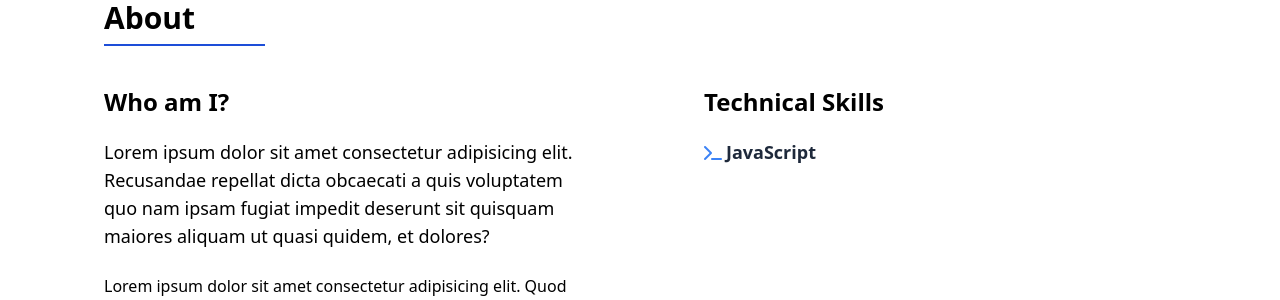
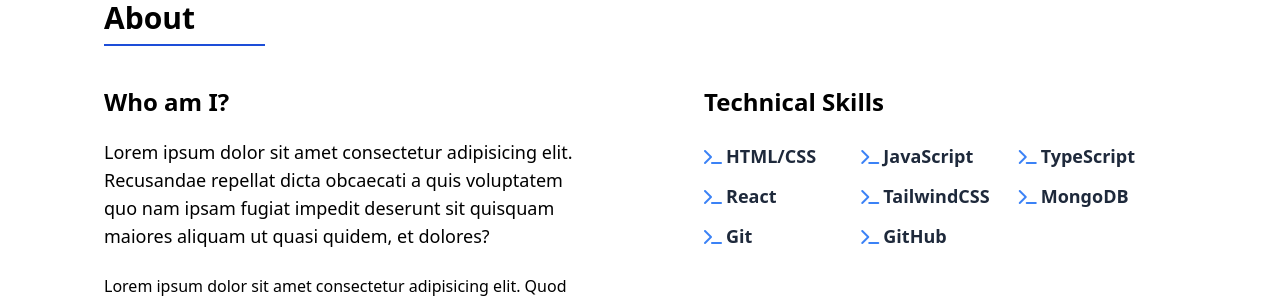
Before and after one commit to HamzaAbouJaib/portfolio, a React (Vite) app: page / in a window 1280 px wide. Shown: the part 820-1120 px from the top of the page. Built offline with nearby package versions, Linux system fonts and the light colour scheme; the HTML template or start-up script is replaced by a standard one.

Commit message:
Add default skills to show

```diff
--- a/src/components/AboutPage.jsx
+++ b/src/components/AboutPage.jsx
@@ -1,4 +1,15 @@
 import { Skill } from "./Skill";
+
+const frontPageskills = [
+  "HTML/CSS",
+  "JavaScript",
+  "TypeScript",
+  "React",
+  "TailwindCSS",
+  "MongoDB",
+  "Git",
+  "GitHub",
+];
 
 export const AboutPage = () => {
   return (
@@ -30,13 +41,10 @@ export const AboutPage = () => {
         </div>
         <div className="flex flex-col justify-between">
           <div>
-            <h3 className="text-2xl font-semibold mb-5">Technical Skills</h3>
-            <div className="grid max-sm:grid-cols-3 grid-cols-4 xl:grid-cols-5 gap-10 w-full max-md:place-items-center">
-              {["devicon-JavaScript-plain"].map((skillIcons) => (
-                <Skill
-                  name={skillIcons.split("-")[1]}
-                  icon={skillIcons.toLowerCase()}
-                />
+            <h3 className="text-2xl font-semibold mb-6">Technical Skills</h3>
+            <div className="grid grid-cols-3 gap-y-3">
+              {frontPageskills.map((skill) => (
+                <Skill name={skill} />
               ))}
             </div>
           </div>
```
